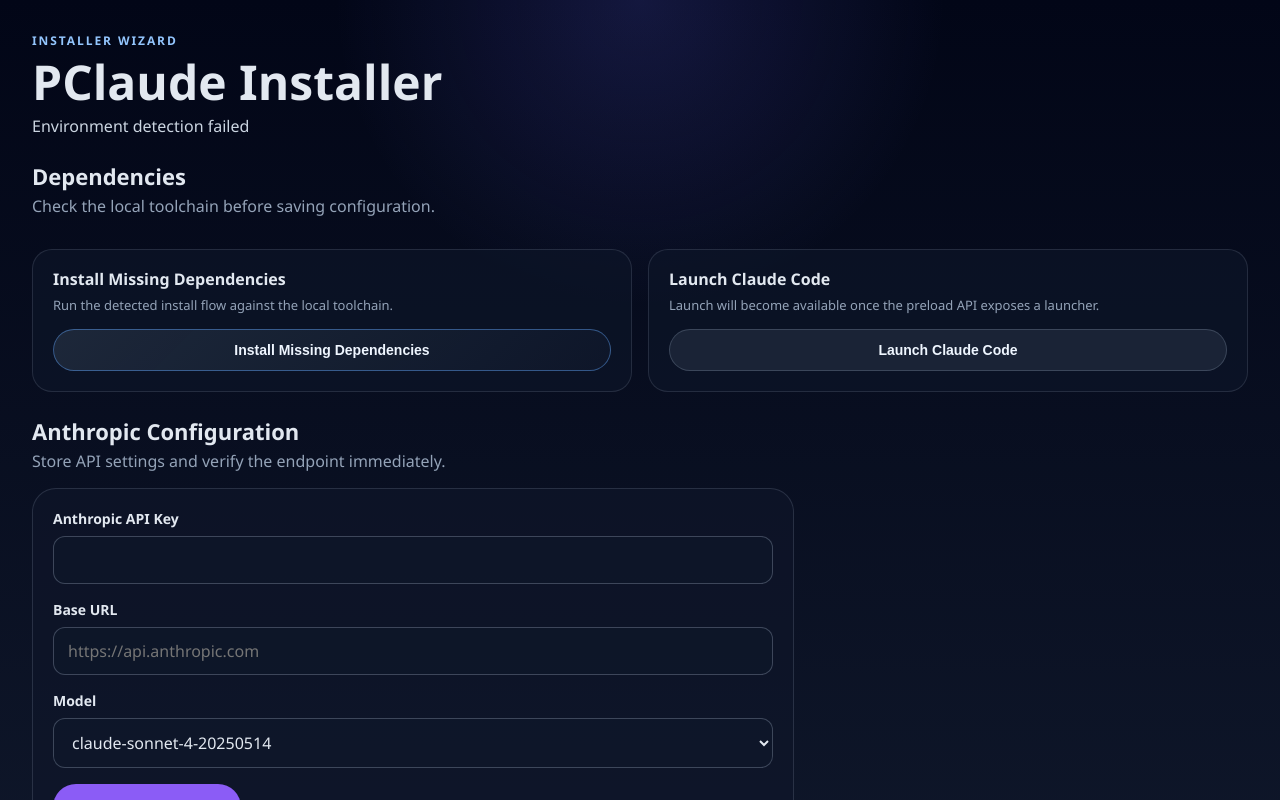
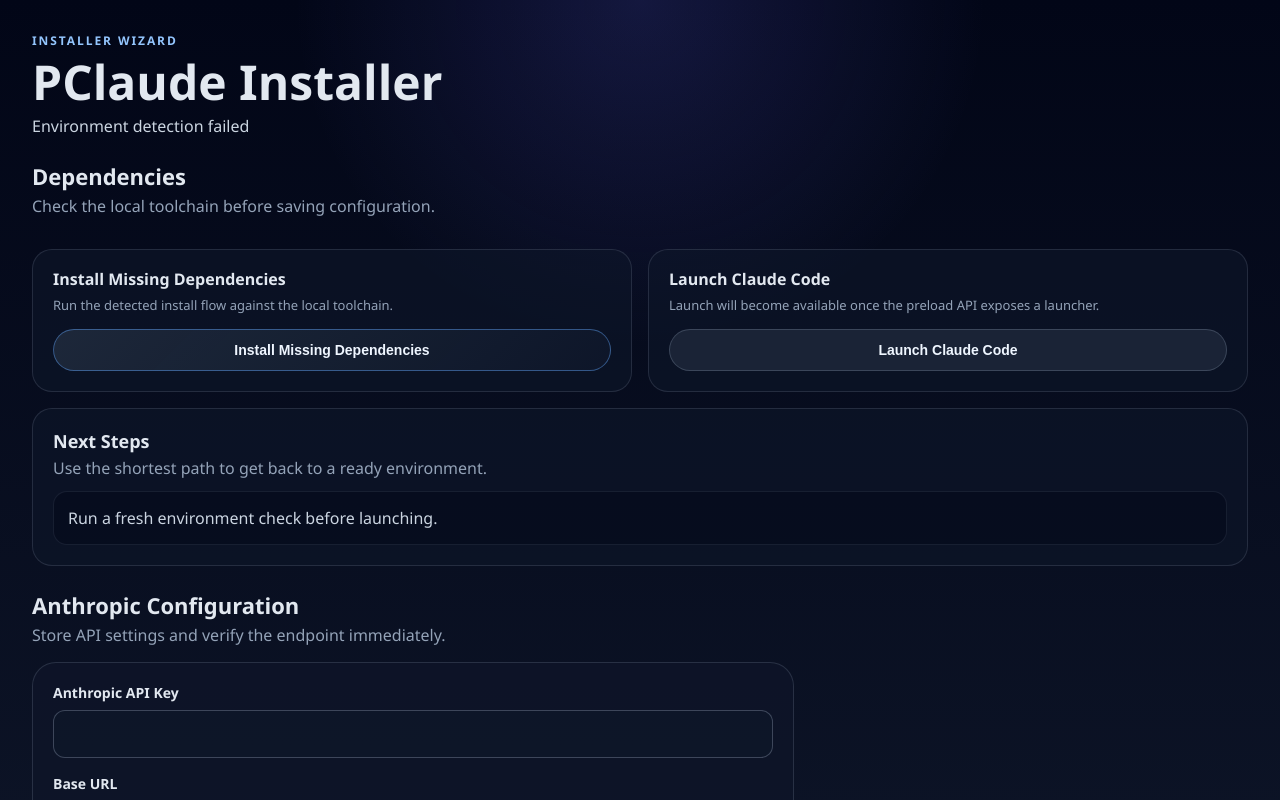
Before and after one commit to DUNHKpcc/ClaudeHub, a React (Vite) app: page / in a window 1280 px wide. Shown: the top 800 px of the page. Built offline with nearby package versions, Linux system fonts and the light colour scheme.

Commit message:
feat: add renderer next steps panel

```diff
--- a/src/renderer/App.tsx
+++ b/src/renderer/App.tsx
@@ -189,6 +189,13 @@
           <InstallProgressPanel entries={installProgress} running={installInProgress} />
         ) : null}
         {lastInstallResult ? <InstallReport result={lastInstallResult} /> : null}
+        <NextStepsPanel
+          connectivity={connectivity}
+          environment={environment}
+          installInProgress={installInProgress}
+          installResult={lastInstallResult}
+          status={status}
+        />
       </section>
 
       <section style={sectionStyle}>
@@ -255,6 +262,48 @@
   );
 }
 
+function NextStepsPanel({
+  connectivity,
+  environment,
+  installInProgress,
+  installResult,
+  status
+}: {
+  connectivity: ConnectivityResult | null;
+  environment: DetectEnvironmentResult | null;
+  installInProgress: boolean;
+  installResult: InstallResult | null;
+  status: string;
+}) {
+  const steps = buildNextSteps({
+    connectivity,
+    environment,
+    installInProgress,
+    installResult,
+    status
+  });
+
+  if (steps.length === 0) {
+    return null;
+  }
+
+  return (
+    <section style={reportStyle}>
+      <div style={sectionHeadingStyle}>
+        <h3 style={reportTitleStyle}>Next Steps</h3>
+        <p style={sectionCopyStyle}>Use the shortest path to get back to a ready environment.</p>
+      </div>
+      <ul style={reportListStyle}>
+        {steps.map((step) => (
+          <li key={step} style={reportItemStyle}>
+            <p style={reportMessageStyle}>{step}</p>
+          </li>
+        ))}
+      </ul>
+    </section>
+  );
+}
+
 function isEnvironmentReady(result: DetectEnvironmentResult): boolean {
   return result.dependencies.every((dependency) => dependency.state === "installed");
 }
@@ -314,6 +363,67 @@
 function formatInstallProgressStatus(entry: InstallProgressEvent): string {
   const message = formatInstallProgressMessage(entry);
   return message || "Installer progress update received.";
+}
+
+function buildNextSteps({
+  connectivity,
+  environment,
+  installInProgress,
+  installResult,
+  status
+}: {
+  connectivity: ConnectivityResult | null;
+  environment: DetectEnvironmentResult | null;
+  installInProgress: boolean;
+  installResult: InstallResult | null;
+  status: string;
+}): string[] {
+  const steps = new Set<string>();
+  const isReady = environment !== null && isEnvironmentReady(environment);
+  const hasBlockingInstallResult = Boolean(installResult?.steps.some((step) => step.state === "failed"));
+  const platform = environment?.platform;
+
+  if (installInProgress) {
+    steps.add("Keep this window open until the install report finishes.");
+  }
+
+  if (!environment) {
+    steps.add("Run a fresh environment check before launching.");
+  } else if (!isReady) {
+    steps.add("Fix the missing dependencies, then run install again.");
+  } else {
+    steps.add("You can launch Claude Code now.");
+  }
+
+  if (platform === "darwin" && environment?.dependencies.some((dependency) => dependency.name === "git" && dependency.state !== "installed")) {
+    steps.add("On macOS, install Xcode Command Line Tools or Homebrew Git, then re-check the environment.");
+  }
+
+  if (hasBlockingInstallResult) {
+    steps.add("Re-run Install Missing Dependencies to retry the failed step(s).");
+  }
+
+  if (connectivity && !connectivity.ok) {
+    if (connectivity.reason === "missing_key") {
+      steps.add("Add your Anthropic API key, then save the configuration again.");
+    } else if (connectivity.reason === "invalid_endpoint") {
+      steps.add("Use a valid Anthropic Base URL before saving the configuration.");
+    } else if (connectivity.reason === "auth") {
+      steps.add("Check the API key and try the connectivity test again.");
+    } else {
+      steps.add("Fix the network or timeout issue, then retry the connectivity test.");
+    }
+  }
+
+  if (/launch flow unavailable|launch disabled|environment not ready/i.test(status)) {
+    steps.add("Launch stays blocked until every dependency is marked installed.");
+  }
+
+  if (environment?.dependencies.some((dependency) => dependency.name === "claude" && dependency.state !== "installed")) {
+    steps.add("Install Claude Code before trying to launch the app.");
+  }
+
+  return Array.from(steps).slice(0, 5);
 }
 
 function attachInstallProgressListener(
```
Also changed, not shown: 1 other file (tests, documents, lock files or other folders).
